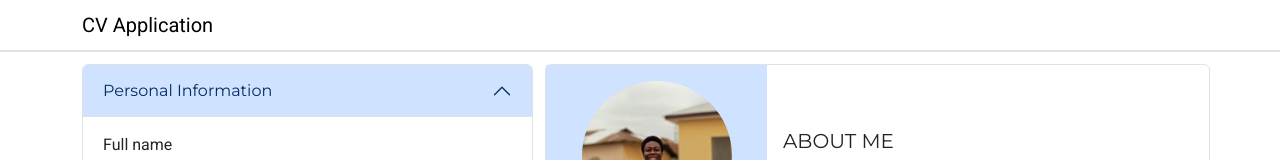
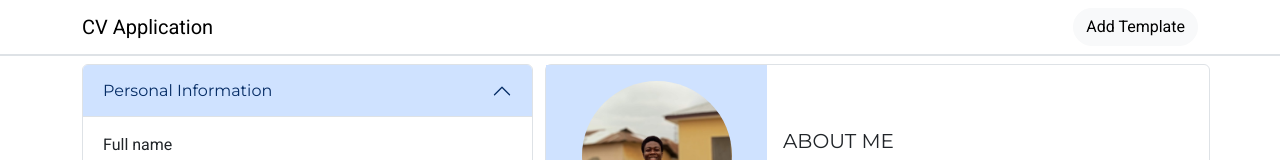
Before and after one commit to GDA0/cv-application, a React (Vite) app: page / in a window 1280 px wide. Shown: the top 160 px of the page. Built offline with nearby package versions, Linux system fonts and the light colour scheme.

Commit message:
Add functionality to add template information

```diff
--- a/src/App.jsx
+++ b/src/App.jsx
@@ -1,12 +1,110 @@
 import Header from './components/Header'
 import Main from './components/Main'
 import Footer from './components/Footer'
+import { useState } from 'react'
+
+const template = {
+  personalInformation: {
+    fullName: 'Gideon Delali Adeti',
+    profession: 'Web Developer',
+    bio: 'I am a full-stack web developer specializing in the MERN stack (MongoDB, Express.js, React.js, and Node.js). I have a strong understanding of the MERN stack, enabling me to integrate front-end and back-end development for efficient application creation.',
+    address: 'Ahenfie St, Srodae',
+    city: 'Koforidua',
+    region: 'Eastern',
+    country: 'Ghana',
+    portfolioWebsite: 'https://gda0.github.io/homepage/',
+    phoneNumber: '+233500181208',
+    email: 'gideondelaliadeti0@gmail.com',
+    linkedinProfile: 'https://www.linkedin.com/in/gideon-delali-adeti/',
+    xProfile: 'https://x.com/g_d_a_0',
+    skills: 'MongoDB, Express.js, React.js, Node.js',
+    languages: 'English, Twi, Ewe, French',
+    interests: 'Science, Technology'
+  },
+  experience: {
+    jobTitle: 'Web Developer',
+    companyName: 'Self-employed',
+    experienceFrom: '2022-01-01',
+    experienceTo: '2024-07-15',
+    experienceDescription:
+      'Learning and building projects related to web development'
+  },
+  education: {
+    degree: 'BEng Biomedical Engineering',
+    institution: 'All Nations University',
+    educationFrom: '2024-09-16',
+    educationTo: '2028-09-16',
+    educationDescription:
+      'Would graduate with honors and focus on biomedical engineering.'
+  },
+  projects: {
+    title: 'CV Application',
+    projectDescription: 'A CV application',
+    technologiesUsed: 'HTML, CSS, JS, React'
+  }
+}
 
 export default function App () {
+  const [personalInformation, setPersonalInformation] = useState({
+    fullName: '',
+    profession: '',
+    bio: '',
+    address: '',
+    city: '',
+    region: '',
+    country: '',
+    portfolioWebsite: '',
+    phoneNumber: '',
+    email: '',
+    linkedinProfile: '',
+    xProfile: '',
+    skills: '',
+    languages: '',
+    interests: ''
+  })
+
+  const [experience, setExperience] = useState({
+    jobTitle: '',
+    companyName: '',
+    experienceFrom: '',
+    experienceTo: '',
+    experienceDescription: ''
+  })
+
+  const [education, setEducation] = useState({
+    degree: '',
+    institution: '',
+    educationFrom: '',
+    educationTo: '',
+    educationDescription: ''
+  })
+
+  const [projects, setProjects] = useState({
+    title: '',
+    projectDescription: '',
+    technologiesUsed: ''
+  })
+
+  function addTemplate () {
+    setPersonalInformation(template.personalInformation)
+    setExperience(template.experience)
+    setEducation(template.education)
+    setProjects(template.projects)
+  }
+
   return (
     <div className='d-flex flex-column min-vh-100 container'>
-      <Header />
-      <Main />
+      <Header addTemplate={addTemplate} />
+      <Main
+        personalInformation={personalInformation}
+        setPersonalInformation={setPersonalInformation}
+        experience={experience}
+        setExperience={setExperience}
+        education={education}
+        setEducation={setEducation}
+        projects={projects}
+        setProjects={setProjects}
+      />
       <Footer />
     </div>
   )
--- a/src/components/Header.jsx
+++ b/src/components/Header.jsx
@@ -1,9 +1,12 @@
-export default function Header () {
+export default function Header ({ addTemplate }) {
   return (
     <header>
       <nav className='navbar fixed-top bg-white container-fluid border-bottom border-2'>
-        <div className='container'>
+        <div className='container d-flex justify-content-between'>
           <span className='navbar-brand mb-0 h1'>CV Application</span>
+          <button onClick={addTemplate} className='btn btn-light rounded-pill'>
+            Add Template
+          </button>
         </div>
       </nav>
     </header>
--- a/src/components/Main.jsx
+++ b/src/components/Main.jsx
@@ -1,47 +1,16 @@
 import { UserInputs } from './UserInputs'
 import CVPreviewer from './CVPreviewer'
-import { useState } from 'react'
 
-export default function Main () {
-  const [personalInformation, setPersonalInformation] = useState({
-    fullName: '',
-    profession: '',
-    bio: '',
-    address: '',
-    city: '',
-    region: '',
-    country: '',
-    portfolioWebsite: '',
-    phoneNumber: '',
-    email: '',
-    linkedinProfile: '',
-    xProfile: '',
-    skills: '',
-    interests: ''
-  })
-
-  const [experience, setExperience] = useState({
-    jobTitle: '',
-    companyName: '',
-    experienceFrom: '',
-    experienceTo: '',
-    experienceDescription: ''
-  })
-
-  const [education, setEducation] = useState({
-    degree: '',
-    institution: '',
-    educationFrom: '',
-    educationTo: '',
-    educationDescription: ''
-  })
-
-  const [projects, setProjects] = useState({
-    title: '',
-    projectDescription: '',
-    technologiesUsed: ''
-  })
-
+export default function Main ({
+  personalInformation,
+  setPersonalInformation,
+  experience,
+  setExperience,
+  education,
+  setEducation,
+  projects,
+  setProjects
+}) {
   return (
     <main className='flex-grow-1 row my-5 py-3'>
       <UserInputs
```
